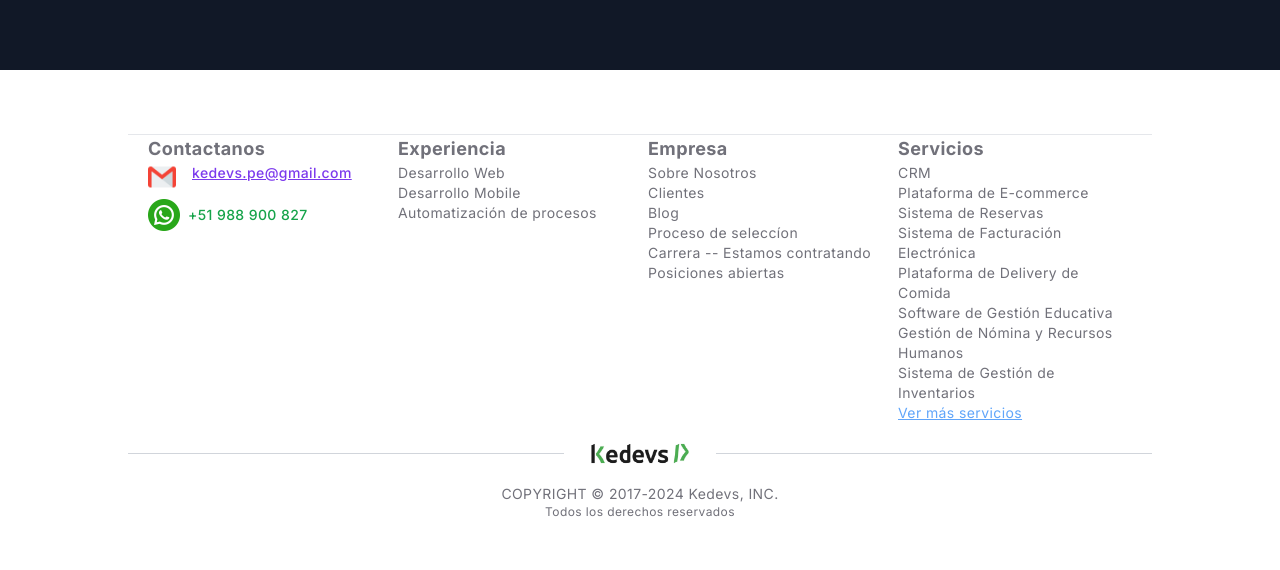
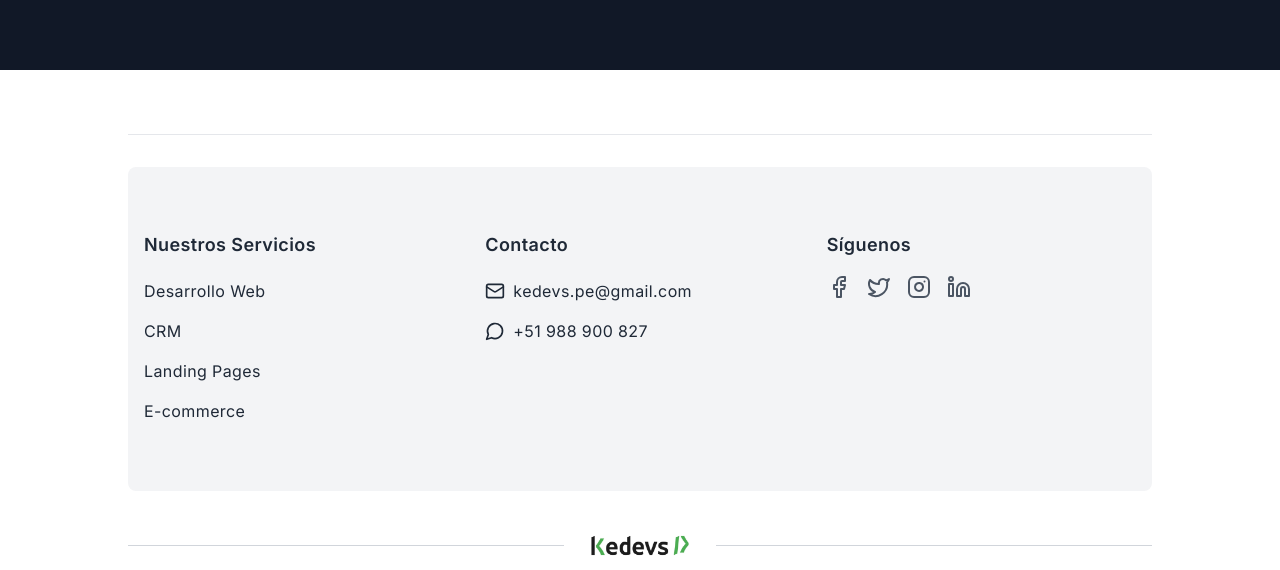
Before and after one commit to gamlerd13/kedevsgl, a Next.js app: page /team in a window 1280 px wide. Shown: the part 1066-1636 px from the top of the page. Before the commit the page ends 1602 px from the top, so only its background shows below. Built offline with nearby package versions, Linux system fonts and the light colour scheme.

Commit message:
change: changes udpates

```diff
--- a/src/app/about/page.tsx
+++ b/src/app/about/page.tsx
@@ -74,7 +74,7 @@
             </h2>
             <div className="grid grid-cols-1 md:grid-cols-2 gap-8">
               {services.map((service, index) => (
-                <Link href={`/contact`}>
+                <Link href={`/contact`} key={index}>
                   <motion.div
                     key={service.name}
                     className="bg-white rounded-lg shadow-lg p-6 hover:shadow-xl transition-shadow duration-300"
--- a/src/app/components/TeamMemberCard.tsx
+++ b/src/app/components/TeamMemberCard.tsx
@@ -1,3 +1,4 @@
+import Image from "next/image";
 import React from "react";
 
 interface TeamMemberCardProps {
@@ -21,7 +22,7 @@
       <div className="">
         <div className="p-4">
           <div className="w-44 h-44 mx-auto mb-4 rounded-full bg-gradient-to-r from-blue-400 to-purple-400">
-            <img
+            <Image
               src={url_image}
               alt={name}
               width={500}
--- a/src/app/components/common/Footer.tsx
+++ b/src/app/components/common/Footer.tsx
@@ -2,110 +2,98 @@
 
 import React from "react";
 import LogoHorizontal from "./LogoHorizontal";
-import services from "@/app/components/common/servicesData.json";
+
 import {
   KEDEVS_PHONE_NUMBER,
   KEDEVS_PHONE_NUMBER_WSP,
 } from "@/utils/whatsappUtils";
 import Link from "next/link";
-import Image from "next/image";
+
+import {
+  Facebook,
+  Twitter,
+  Instagram,
+  Linkedin,
+  Mail,
+  MessageCircle,
+} from "lucide-react";
+
+const services = ["Desarrollo Web", "CRM", "Landing Pages", "E-commerce"];
+
+const socialLinks = [
+  { icon: Facebook, href: "https://facebook.com" },
+  { icon: Twitter, href: "https://twitter.com" },
+  { icon: Instagram, href: "https://instagram.com" },
+  { icon: Linkedin, href: "https://linkedin.com" },
+];
 
 function Footer() {
   return (
-    <footer className="pt-16 lg:mx-32 mx-5 text-zinc-500 tracking-wide leading-loose">
+    <footer className="pt-16 lg:mx-32 mx-5 text-zinc-500 tracking-wide leading-loose rounde">
       <hr />
-      <nav className="px-5 text-sm text-center sm:text-left mb-2">
-        <ul className="grid md:grid-cols-4 gap-4 sm:grid-cols-2 grid-cols-1">
-          <li className="">
-            <span className="font-bold text-lg">Contactanos</span>
-            <ul className="flex flex-col gap-2 items-center sm:items-start">
-              <li className="flex gap-2 items-center">
+
+      <div className="bg-gray-100 text-gray-800 my-8 rounded-lg">
+        <div className="max-w-6xl mx-auto px-4 py-10 md:py-16">
+          <div className="grid grid-cols-1 md:grid-cols-3 gap-8">
+            <div>
+              <h3 className="text-lg font-semibold mb-4">Nuestros Servicios</h3>
+              <ul className="space-y-2">
+                {services.map((service, index) => (
+                  <li key={index}>
                     <Link
-                  className="font-medium text-violet-600 underline flex gap-4"
-                  href="/contact"
+                      href={`/projects`}
+                      className="hover:text-gray-600 transition-colors"
                     >
-                  <img src="/gmail.png" className="w-7 h-7" />
-                  <p className="break-all">kedevs.pe@gmail.com</p>
+                      {service}
                     </Link>
                   </li>
-              {/* <li className="flex gap-2  items-center"> */}
-              {/*   <img src="/call.png" className="w-8 h-8" /> */}
-              {/*   <span>{KEDEVS_PHONE_NUMBER}</span> */}
-              {/* </li> */}
+                ))}
+              </ul>
+            </div>
+
+            <div>
+              <h3 className="text-lg font-semibold mb-4">Contacto</h3>
+              <ul className="space-y-2">
+                <li className="flex items-center">
+                  <Mail className="mr-2 h-5 w-5" />
+                  <a
+                    href="/contact"
+                    className="hover:text-gray-600 transition-colors"
+                  >
+                    kedevs.pe@gmail.com
+                  </a>
+                </li>
+                <li className="flex items-center">
+                  <MessageCircle className="mr-2 h-5 w-5" />
                   <Link
                     href={`https://wa.me/${KEDEVS_PHONE_NUMBER_WSP}?text=Hola,%20quisiera%20información%20sobre%20sus%20servicios.`}
-                target="_blank"
-                className="text-green-600 flex gap-2 items-center"
+                    className="hover:text-gray-600 transition-colors"
                   >
-                <img src="/wsp.png" className="w-8 h-8" />
-                <span className="font-medium">{KEDEVS_PHONE_NUMBER}</span>
+                    {KEDEVS_PHONE_NUMBER}
                   </Link>
-              {/* <li className="mt-2">Estamos en todo el Perú</li> */}
-            </ul>
-          </li>
-          <li className="order-3">
-            <Link href="/">
-              <span className="font-bold text-lg">Empresa</span>
-            </Link>
-            <ul className="hidden sm:block">
-              <li>
-                <a href="/">Sobre Nosotros</a>
-              </li>
-              <li>
-                <a href="#">Clientes</a>
-              </li>
-              <li>
-                <a href="#">Blog</a>
-              </li>
-              <li>
-                <a href="/hiring">Proceso de seleccíon</a>
-              </li>
-              <li>
-                <a href="/hiring">Carrera -- Estamos contratando</a>
-              </li>
-              <li>
-                <a href="/hiring">Posiciones abiertas</a>
                 </li>
               </ul>
-          </li>
-          <li className="order-3">
-            <Link href="/services">
-              <span className="font-bold text-lg">Servicios</span>
-            </Link>
-            <ul className="hidden sm:block">
-              {services &&
-                services.map((e) => (
-                  <li key={e.id}>
-                    <a className="hover:underline " href="/services">
-                      {e.name}
+            </div>
+
+            <div>
+              <h3 className="text-lg font-semibold mb-4">Síguenos</h3>
+              <div className="flex space-x-4">
+                {socialLinks.map(({ icon: Icon, href }, index) => (
+                  <a
+                    key={index}
+                    href={href}
+                    target="_blank"
+                    rel="noopener noreferrer"
+                    className="hover:text-gray-600 transition-colors"
+                  >
+                    <Icon className="h-6 w-6 text-gray-600 hover:text-gray-800" />
                   </a>
-                  </li>
                 ))}
-              <li>
-                <a className="text-blue-400 underline" href="/services">
-                  Ver más servicios
-                </a>
-              </li>
-            </ul>
-          </li>
-          <li>
-            <Link href="/projects">
-              <span className="font-bold text-lg">Experiencia</span>
-            </Link>
-            <ul className="hidden sm:block">
-              <li>
-                <a href="#">Desarrollo Web</a>
-              </li>
-              <li>
-                <a href="#">Desarrollo Mobile</a>
-              </li>
-              <li>
-                <a href="#">Automatización de procesos</a>
-              </li>
-            </ul>
-          </li>
-        </ul>
-      </nav>
+              </div>
+            </div>
+          </div>
+        </div>
+      </div>
 
       <div className="flex items-center justify-center w-full">
         <div className="border-t border-gray-300 flex-1"></div>
```
Lines whose indentation alone changed are shown as unchanged.
